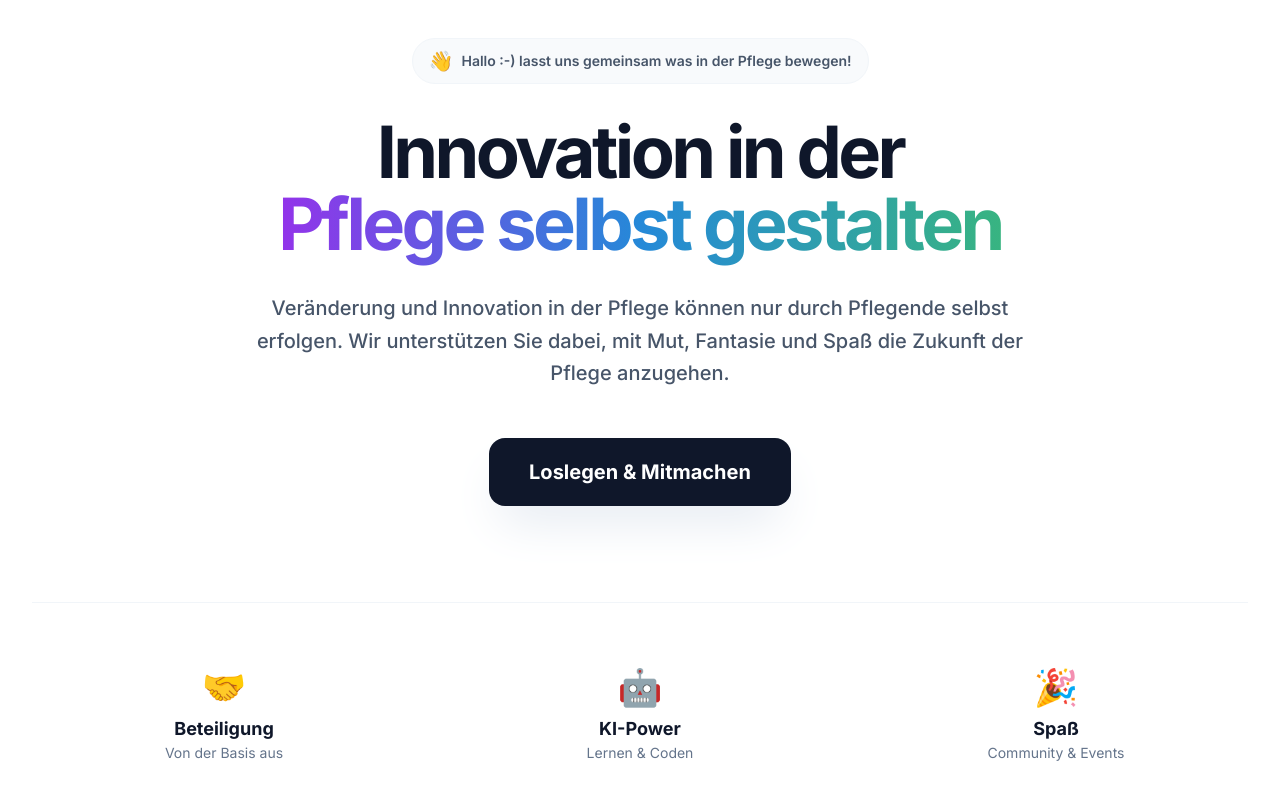
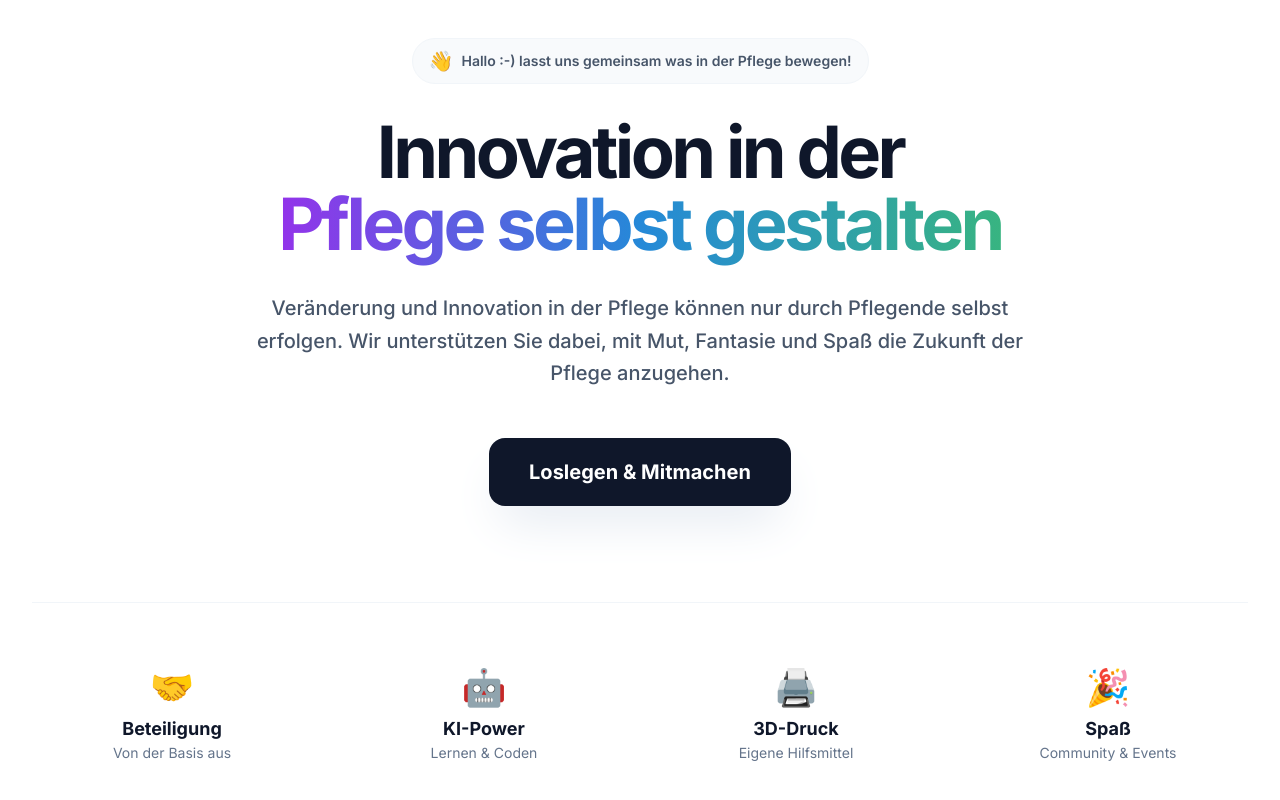
Before and after one commit to lars495/innovation-pflegen-website, a React (Vite) app: page / in a window 1280 px wide. Shown: the part 250-1050 px from the top of the page. Built offline with nearby package versions, Linux system fonts and the light colour scheme.

Commit message:
Add 3D-Druck button to landing page hero section

```diff
--- a/components/Hero.tsx
+++ b/components/Hero.tsx
@@ -32,21 +32,26 @@ const Hero: React.FC = () => {
           </button>
         </div>
 
-        <div className="mt-24 pt-12 border-t border-slate-100 grid grid-cols-1 md:grid-cols-3 gap-8">
+        <div className="mt-24 pt-12 border-t border-slate-100 grid grid-cols-2 md:grid-cols-4 gap-8">
           <Link to="/participation" className="flex flex-col items-center p-4 rounded-2xl hover:bg-slate-50 transition cursor-pointer">
             <span className="text-4xl mb-2">🤝</span>
             <span className="text-lg font-bold text-slate-900">Beteiligung</span>
-            <span className="text-sm text-slate-500">Von der Basis aus</span>
+            <span className="text-sm text-slate-500 text-center">Von der Basis aus</span>
           </Link>
           <Link to="/learning-ai" className="flex flex-col items-center p-4 rounded-2xl hover:bg-slate-50 transition cursor-pointer">
             <span className="text-4xl mb-2">🤖</span>
             <span className="text-lg font-bold text-slate-900">KI-Power</span>
-            <span className="text-sm text-slate-500">Lernen & Coden</span>
+            <span className="text-sm text-slate-500 text-center">Lernen & Coden</span>
+          </Link>
+          <Link to="/3d-druck" className="flex flex-col items-center p-4 rounded-2xl hover:bg-slate-50 transition cursor-pointer">
+            <span className="text-4xl mb-2">🖨️</span>
+            <span className="text-lg font-bold text-slate-900">3D-Druck</span>
+            <span className="text-sm text-slate-500 text-center">Eigene Hilfsmittel</span>
           </Link>
           <Link to="/community" className="flex flex-col items-center p-4 rounded-2xl hover:bg-slate-50 transition cursor-pointer">
             <span className="text-4xl mb-2">🎉</span>
             <span className="text-lg font-bold text-slate-900">Spaß</span>
-            <span className="text-sm text-slate-500">Community & Events</span>
+            <span className="text-sm text-slate-500 text-center">Community & Events</span>
           </Link>
         </div>
       </div>
```
